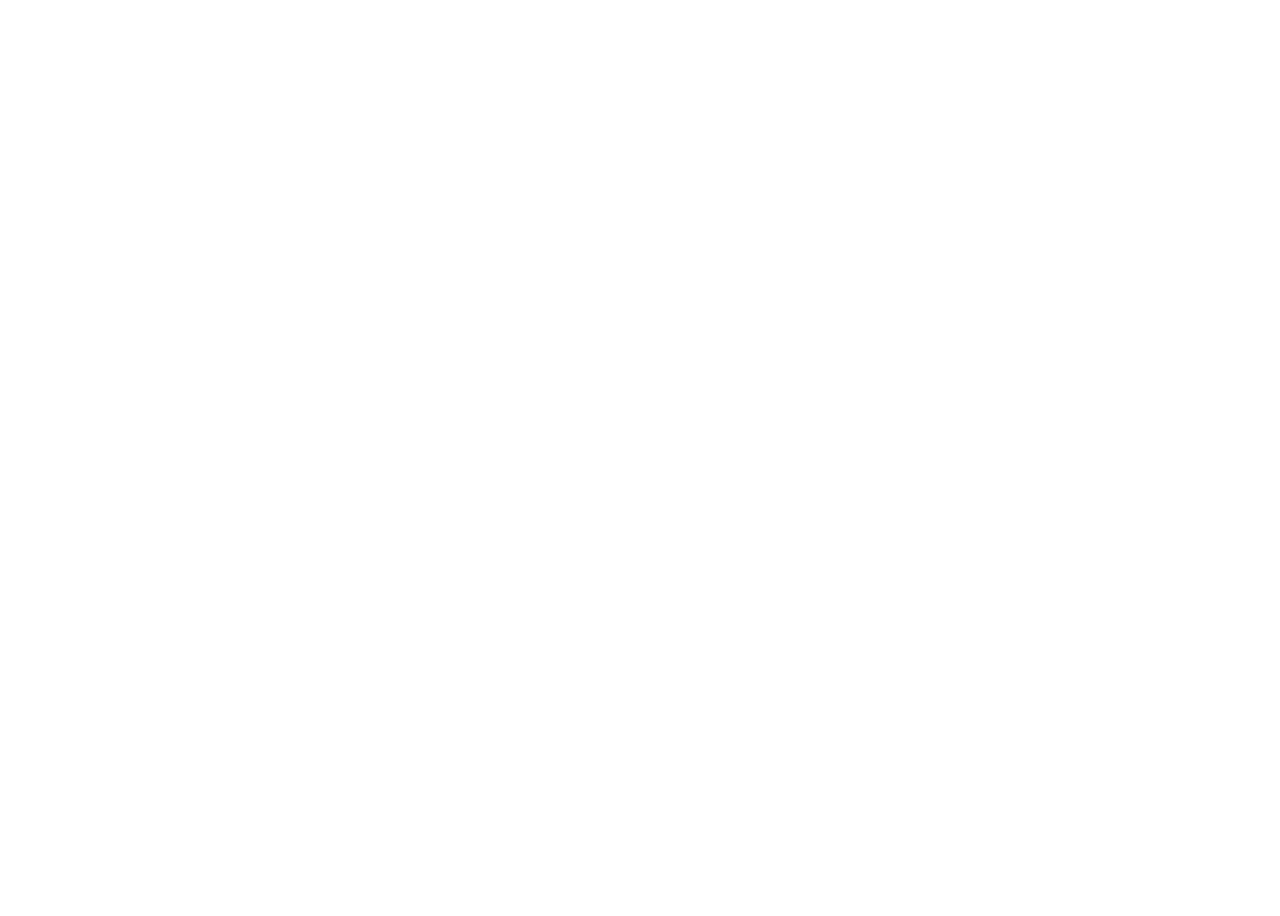
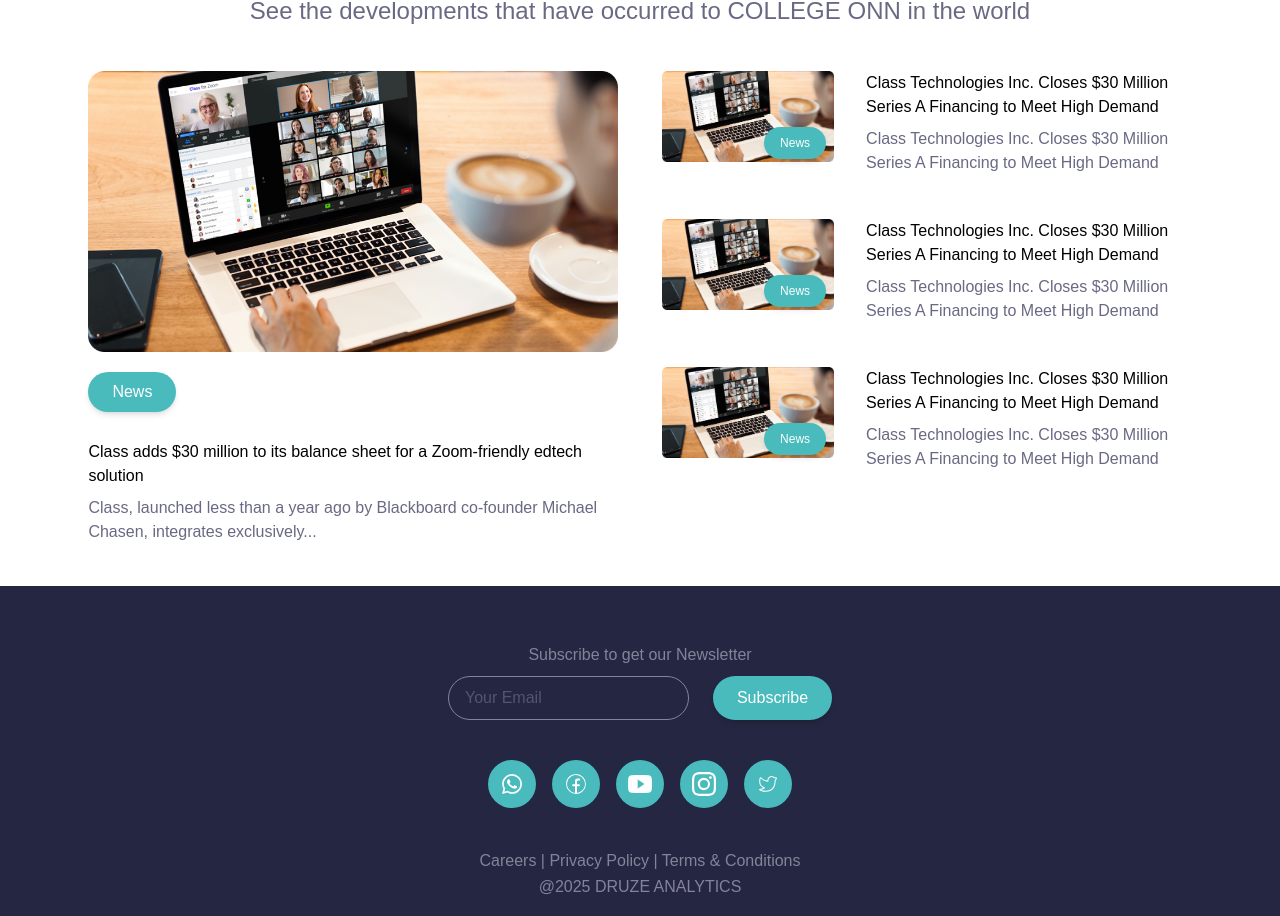
Before and after one commit to RohanJU/College_ONN, a Next.js app: page / in a window 1280 px wide. Shown: the part 4097-5013 px from the top of the page. Before the commit the page ends 4004 px from the top, so only its background shows below. Built offline with nearby package versions, Linux system fonts and the light colour scheme.

Commit message:
feat: add footer and latest news section to layout

```diff
--- a/package.json
+++ b/package.json
@@ -12,7 +12,8 @@
     "lucide-react": "^0.510.0",
     "next": "15.3.2",
     "react": "^19.0.0",
-    "react-dom": "^19.0.0"
+    "react-dom": "^19.0.0",
+    "react-icons": "^5.5.0"
   },
   "devDependencies": {
     "@tailwindcss/postcss": "^4",
--- a/src/app/globals.css
+++ b/src/app/globals.css
@@ -47,12 +47,12 @@
   --font-mono: 'Courier New', monospace;
 }
 
-@media (prefers-color-scheme: dark) {
+/* @media (prefers-color-scheme: dark) {
   :root {
     --background: #0a0a0a;
     --foreground: #ededed;
   }
-}
+} */
 
 body {
   background-color: var(--background);
--- a/src/app/layout.js
+++ b/src/app/layout.js
@@ -1,4 +1,5 @@
 import MainLayout from "@/components/layout/MainLayout";
+import Footer from "@/components/layout/Footer";
 import "./globals.css";
 
 export const metadata = {
@@ -15,6 +16,7 @@
     <html lang="en">
       <body>
         <MainLayout>{children}</MainLayout>
+        <Footer/>
       </body>
     </html>
   );
--- a/src/app/page.js
+++ b/src/app/page.js
@@ -3,6 +3,7 @@
 import SucessStats from '@/components/home/SucessStats'
 import CollegeSearchSection from '@/components/home/CollegeSearchSection'
 import CareerPathsSection from '@/components/home/CareerPathsSection'
+import LatestNews from '@/components/home/LatestNews'
 
 export default function page() {
   return (
@@ -11,6 +12,7 @@
   <SucessStats/>
   <CollegeSearchSection/>
   <CareerPathsSection/>
+  <LatestNews/>
 </>
   )
 }
--- /dev/null
+++ b/src/components/cards/NewsCard.js
@@ -0,0 +1,39 @@
+
+
+function NewsCardRight() {
+    return (
+        <div className="p-2.5">
+
+            <img src="./image/news/image.png" className="w-full"></img>
+            <div className="w-full flex flex-col gap-2 justify-center">
+
+                <button className="bg-[#49BBBD] text-white px-6 py-2 rounded-full shadow-md hover:bg-[#3da2a4] transition w-fit mt-5 mb-5 cursor-pointer">
+                    News
+                </button>
+
+                <p className="text-black">Class adds $30 million to its balance sheet for a Zoom-friendly edtech solution</p>
+                <p className="text-[#696984]">Class, launched less than a year ago by Blackboard co-founder Michael Chasen, integrates exclusively...</p>
+            </div>
+        </div>
+    )
+}
+
+function NewsCardLeft() {
+    return (
+        <div className="flex flex-wrap md:flex-nowrap gap-8  p-2.5 ">
+            <div className="relative inline-block">
+                <img src="./image/news/image.png" height={200} className="w-full sm:w-[280px]" />
+                <button className="bg-[#49BBBD] text-xs text-white px-4 py-2 rounded-full shadow-md hover:bg-[#3da2a4] transition w-fit cursor-pointer absolute bottom-4 right-2">
+                    News
+                </button>
+            </div>
+
+            <div className="w-full flex flex-col gap-2 justify-center">
+                <p className="text-black">Class Technologies Inc. Closes $30 Million Series A Financing to Meet High Demand</p>
+                <p className="text-[#696984]">Class Technologies Inc. Closes $30 Million Series A Financing to Meet High Demand</p>
+            </div>
+        </div>
+    )
+}
+
+export { NewsCardRight, NewsCardLeft };
--- /dev/null
+++ b/src/components/home/LatestNews.js
@@ -0,0 +1,26 @@
+import {NewsCardLeft,NewsCardRight} from  "../cards/NewsCard";
+
+function LatestNews() {
+    return (
+        <div className="px-4 py-8">
+
+            <h1 className="font-bold text-[36px] text-[#2f327d] text-center">
+                Latest News and Resources
+            </h1>
+            <p className="font-normal text-[24px] text-[#696984] text-center mb-8">
+                See the developments that have occurred to COLLEGE ONN in the world
+            </p>
+            <div className="flex flex-col lg:flex-row justify-between lg:w-[90%] mx-auto gap-6">
+                <div className="xl:w-1/2 hidden xl:block">
+                    <NewsCardRight />
+                </div>
+                <div className="w-full xl:w-1/2 space-y-6">
+                    <NewsCardLeft />
+                    <NewsCardLeft />
+                    <NewsCardLeft />
+                </div>
+            </div>
+        </div>
+    );
+}
+export default LatestNews;
--- a/src/components/layout/Footer.js
+++ b/src/components/layout/Footer.js
@@ -1,7 +1,50 @@
 import React from 'react'
+import { MdOutlineWhatsapp } from "react-icons/md";
+import { CiFacebook } from "react-icons/ci";
+import { IoLogoYoutube } from "react-icons/io";
+import { BsInstagram } from "react-icons/bs";
+import { CiTwitter } from "react-icons/ci";
+
+
 
 export default function Footer() {
   return (
-    <div>Footer</div>
+    <div className='bg-[#252641] text-[#83839A] text-center py-4 leading-relaxed'>
+      {/* <h1>COLLEGE ONN</h1> */}
+
+      <p className='mt-10 mb-2'>Subscribe to get our Newsletter</p>
+      <div className='flex flex-wrap gap-6 justify-center'>
+        <input type="email" placeholder="Your Email" className='border rounded-3xl px-4 py-2' />
+        <button className="bg-[#49BBBD] text-white px-6 py-2 rounded-full shadow-md hover:bg-[#3da2a4] transition w-fit cursor-pointer">
+          Subscribe
+        </button>
+      </div>
+      <FooterIcon/>
+      <p className='mt-10'>Careers | Privacy Policy | Terms & Conditions</p>
+      <p>@2025 DRUZE ANALYTICS</p>
+    </div>
   )
 }
+
+
+
+function FooterIcon() {
+  return (
+    <div className="flex gap-4 justify-center mt-10">
+      <Icon IconComponent={MdOutlineWhatsapp} />
+      <Icon IconComponent={CiFacebook} />
+      <Icon IconComponent={IoLogoYoutube} />
+      <Icon IconComponent={BsInstagram} />
+      <Icon IconComponent={CiTwitter} />
+    </div>
+  )
+}
+
+
+function Icon({ IconComponent }){
+  return (
+    <div className="p-3 bg-[#49BBBD] hover:bg-[#3da2a4] rounded-full text-white text-2xl cursor-pointer">
+        <IconComponent />
+    </div>
+  )
+}
```
Also changed, not shown: public/image/news/image.png (added), src/components/home/CareerPathsSection.js (line endings or trailing spaces), 1 other file (tests, documents, lock files or other folders).
